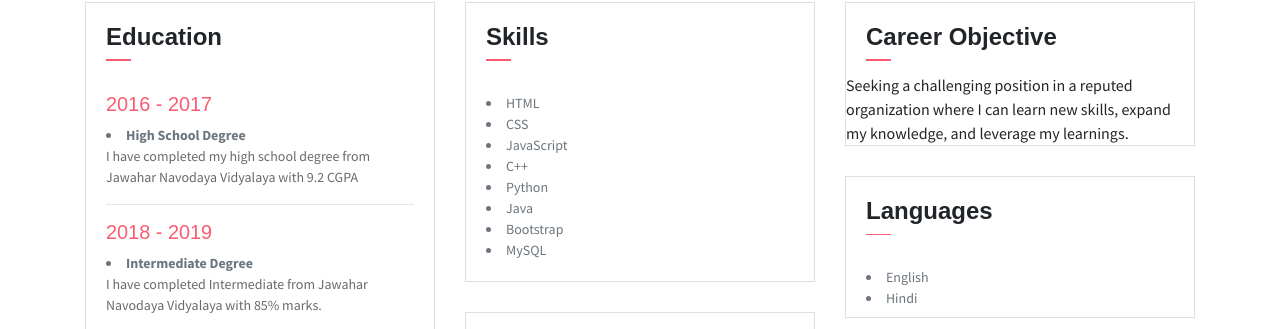
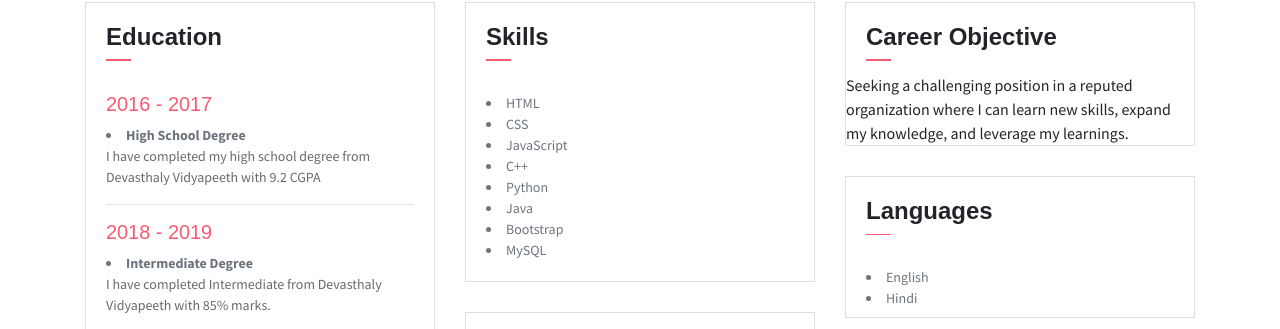
Before and after one commit to ankits6270/PortfolioWebsite, a plain HTML site: page index.html in a window 1280 px wide. Shown: the part 1285-1614 px from the top of the page. Drawn offline with Linux system fonts and the light colour scheme; some packages are replaced by stand-ins of ours.

Commit message:
Update index.html

```diff
--- a/index.html
+++ b/index.html
@@ -141,12 +141,12 @@
                             <h6 class="title text-danger">2016 - 2017</h6>
                             <!-- <P>UX Developer</P> -->
                             <li><strong>High School Degree</strong></li>
-                            <P class="subtitle">I have completed my high school degree from Jawahar Navodaya Vidyalaya with 9.2 CGPA</P>
+                            <P class="subtitle">I have completed my high school degree from Devasthaly Vidyapeeth with 9.2 CGPA</P>
                             <!-- <P class="subtitle">9.2 CGPA</P> -->
                             <hr>
                             <h6 class="title text-danger">2018 - 2019</h6>
                             <li><strong>Intermediate Degree</strong></li>
-                            <P class="subtitle">I have completed Intermediate from Jawahar Navodaya Vidyalaya with 85% marks.</P>
+                            <P class="subtitle">I have completed Intermediate from Devasthaly Vidyapeeth with 85% marks.</P>
                             <hr>
                             <h6 class="title text-danger">2020 - Present</h6>
                             <li><strong>B.Tech from Computer Science and Information Technology</strong></li>
```
